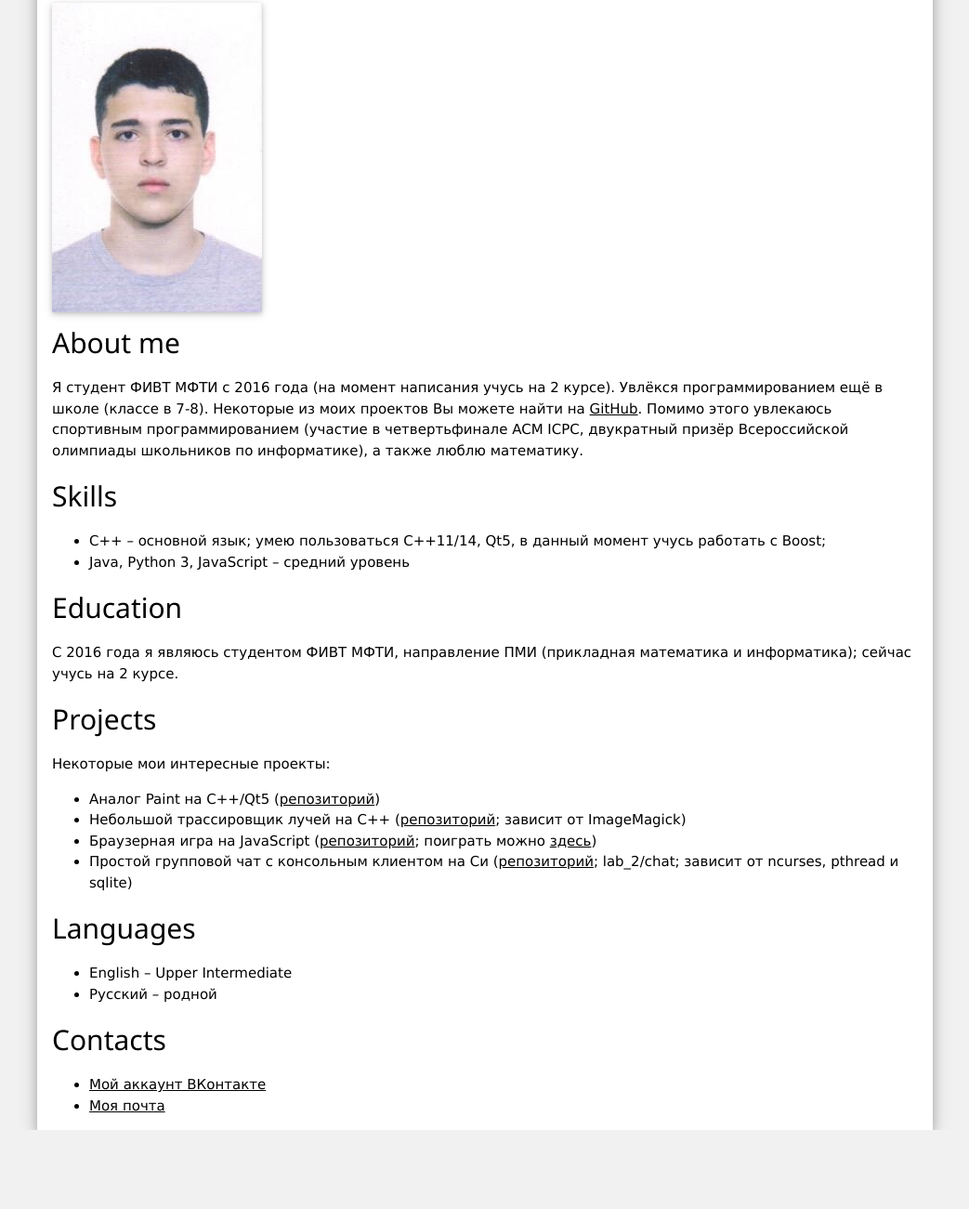
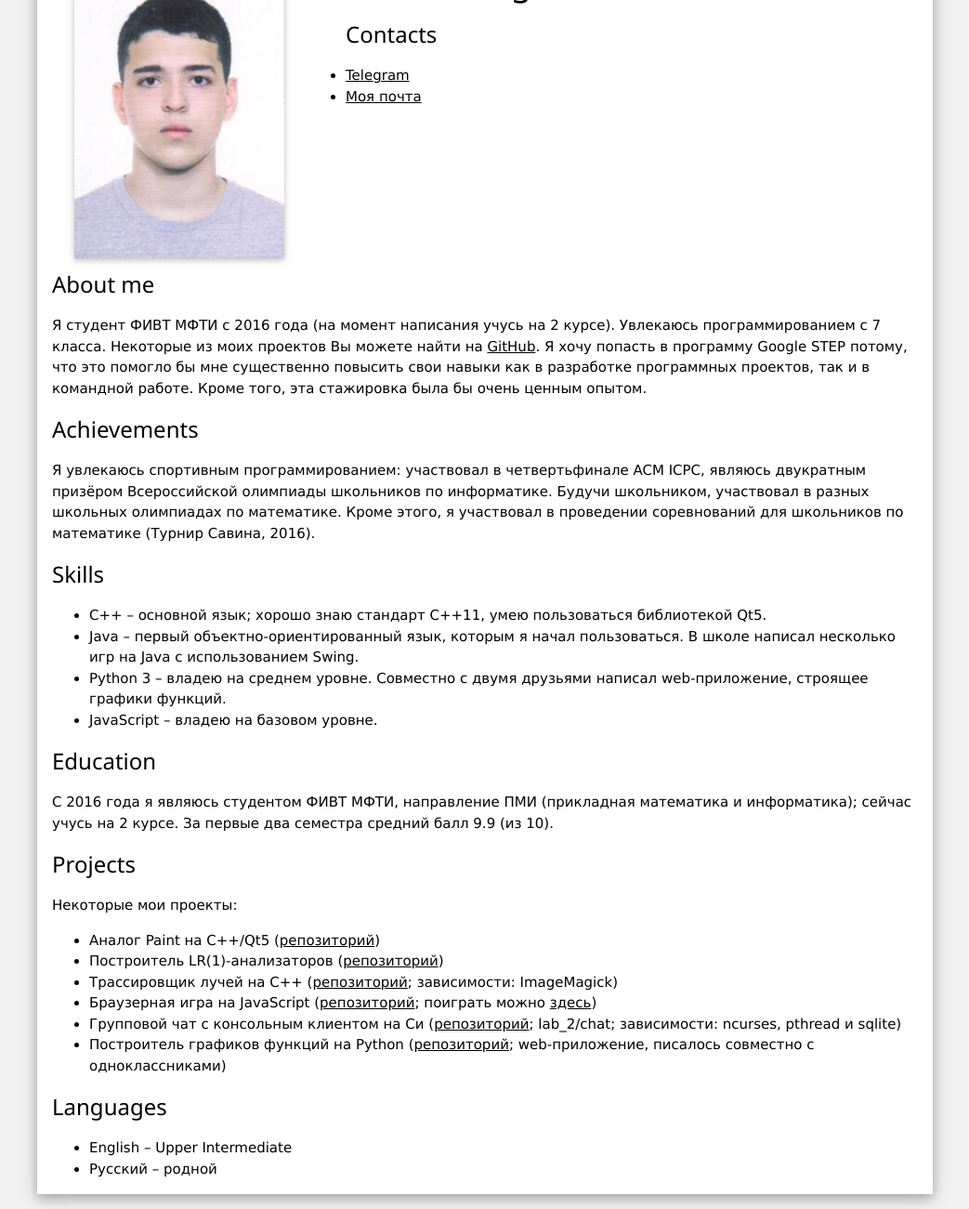
Before and after one commit to ogorodnikoff2012/ogorodnikoff2012.github.io, a plain HTML site: page index.html in a window 1280 px wide. Shown: the part 87-1388 px from the top of the page at 93% size, without its empty margins (118-1161 px from the left). Before the commit the page ends 1303 px from the top, so only its background shows below. Drawn offline with nearby package versions, Linux system fonts and the light colour scheme.

Commit message:
Resume, version 2

```diff
--- a/index.html
+++ b/index.html
@@ -6,71 +6,98 @@
     <title>Vladimir Ogorodnikov</title>
 </head>
 <body class="w3-light-gray">
-<div class="w3-content w3-margin-top">
+<div class="w3-content w3-margin-top w3-margin-bottom">
     <div class="w3-row-padding">
         <div class="w3-white w3-card-4">
             <div class="w3-container">
-                <h1>Vladimir Ogorodnikov</h1>
-                <img class="w3-card" src="face.jpg"/>
-                <div>
-                    <h2>About me</h2>
-                    <p>Я студент ФИВТ МФТИ с 2016 года (на момент написания учусь на 2 курсе).
-                        Увлёкся программированием ещё в школе (классе в 7-8). Некоторые из моих
-                        проектов Вы можете найти на <a href="https://github.com/ogorodnikoff2012">GitHub</a>.
-                        Помимо этого увлекаюсь спортивным программированием (участие в четвертьфинале ACM ICPC,
-                        двукратный призёр Всероссийской олимпиады школьников по информатике), а также люблю математику.</p>
+                <div class="w3-container w3-row-padding w3-margin-top">
+                    <div class="w3-third">
+                        <div class="w3-display-container">
+                            <img class="w3-card" src="face.jpg"/>
+                        </div>
+                    </div>
+                    <div class="w3-two-third">
+                        <h1>Vladimir Ogorodnikov</h1>
+                        <h3>Contacts</h3>
+                        <ul>
+                            <li><a href="https://t.me/ogorod">Telegram</a></li>
+                            <li><a href="mailto:ogorodnikov.va@phystech.edu">Моя почта</a></li>
+                        </ul>
+                    </div>
                 </div>
                 <div>
-                    <h2>Skills</h2>
+                    <h3>About me</h3>
+                    <p> Я студент ФИВТ МФТИ с 2016 года (на момент написания учусь на 2 курсе).
+                        Увлекаюсь программированием с 7 класса. Некоторые из моих
+                        проектов Вы можете найти на <a href="https://github.com/ogorodnikoff2012">GitHub</a>.
+                        Я хочу попасть в программу Google STEP потому, что это помогло бы мне существенно повысить
+                        свои навыки как в разработке программных проектов, так и в командной работе. Кроме того,
+                        эта стажировка была бы очень ценным опытом.
+                    </p>
+                </div>
+                <div>
+                    <h3>Achievements</h3>
+                    <p> Я увлекаюсь спортивным программированием: участвовал в четвертьфинале ACM ICPC, являюсь
+                        двукратным призёром Всероссийской олимпиады школьников по информатике. Будучи школьником,
+                        участвовал в разных школьных олимпиадах по математике. Кроме этого, я участвовал
+                        в проведении соревнований для школьников по математике (Турнир Савина, 2016).
+                    </p>
+                </div>
+                <div>
+                    <h3>Skills</h3>
                     <ul>
-                        <li>C++ &ndash; основной язык; умею пользоваться C++11/14, Qt5, в данный момент учусь работать с
-                            Boost;
+                        <li>C++ &ndash; основной язык; хорошо знаю стандарт C++11, умею пользоваться библиотекой Qt5.
                         </li>
-                        <li>Java, Python 3, JavaScript &ndash; средний уровень</li>
+                        <li>Java &ndash; первый объектно-ориентированный язык, которым я начал пользоваться. В
+                            школе написал несколько игр на Java с использованием Swing.
+                        </li>
+                        <li>Python 3 &ndash; владею на среднем уровне. Совместно с двумя друзьями написал
+                            web-приложение, строящее графики функций.</li>
+                        <li>JavaScript &ndash; владею на базовом уровне.</li>
                     </ul>
                 </div>
 
                 <div>
-                    <h2>Education</h2>
-                    <p>С 2016 года я являюсь студентом ФИВТ МФТИ, направление ПМИ (прикладная математика и информатика); сейчас учусь на 2 курсе.</p>
+                    <h3>Education</h3>
+                    <p>С 2016 года я являюсь студентом ФИВТ МФТИ, направление ПМИ (прикладная математика и информатика);
+                        сейчас учусь на 2 курсе. За первые два семестра средний балл 9.9 (из 10).</p>
                 </div>
 
                 <div>
-                    <h2>Projects</h2>
-                    <p>Некоторые мои интересные проекты:</p>
+                    <h3>Projects</h3>
+                    <p>Некоторые мои проекты:</p>
                     <ul>
                         <li>Аналог Paint на C++/Qt5 (<a href="https://github.com/ogorodnikoff2012/Paint">репозиторий</a>)
                         </li>
-                        <li>Небольшой трассировщик лучей на C++ (<a
+                        <li>Построитель LR(1)-анализаторов (<a href="https://github.com/ogorodnikoff2012/LR-parser">репозиторий</a>)
+                        </li>
+                        <li>Трассировщик лучей на C++ (<a
                                 href="https://github.com/ogorodnikoff2012/RayTracer">репозиторий</a>;
-                            зависит от ImageMagick)
+                            зависимости: ImageMagick)
                         </li>
                         <li>Браузерная игра на JavaScript (<a
                                 href="https://github.com/ogorodnikoff2012/Dragonfly">репозиторий</a>;
                             поиграть можно <a href="/Dragonfly/intro.html">здесь</a>)
                         </li>
-                        <li>Простой групповой чат с консольным клиентом на Си (<a
+                        <li>Групповой чат с консольным клиентом на Си (<a
                                 href="https://github.com/ogorodnikoff2012/ACOS_labs">репозиторий</a>;
-                            lab_2/chat; зависит от ncurses, pthread и sqlite)
+                            lab_2/chat; зависимости: ncurses, pthread и sqlite)
+                        </li>
+                        <li>
+                            Построитель графиков функций на Python (<a href="https://github.com/Alexponomarev7/plotter">репозиторий</a>;
+                            web-приложение, писалось совместно с одноклассниками)
                         </li>
                     </ul>
                 </div>
 
                 <div>
-                    <h2>Languages</h2>
+                    <h3>Languages</h3>
                     <ul>
                         <li>English &ndash; Upper Intermediate</li>
                         <li>Русский &ndash; родной</li>
                     </ul>
                 </div>
 
-                <div>
-                    <h2>Contacts</h2>
-                    <ul>
-                        <li><a href="https://vk.com/ogorodnikoff2012">Мой аккаунт ВКонтакте</a></li>
-                        <li><a href="mailto:ogorodnikoff2012@yandex.ru">Моя почта</a></li>
-                    </ul>
-                </div>
             </div>
         </div>
     </div>
```
